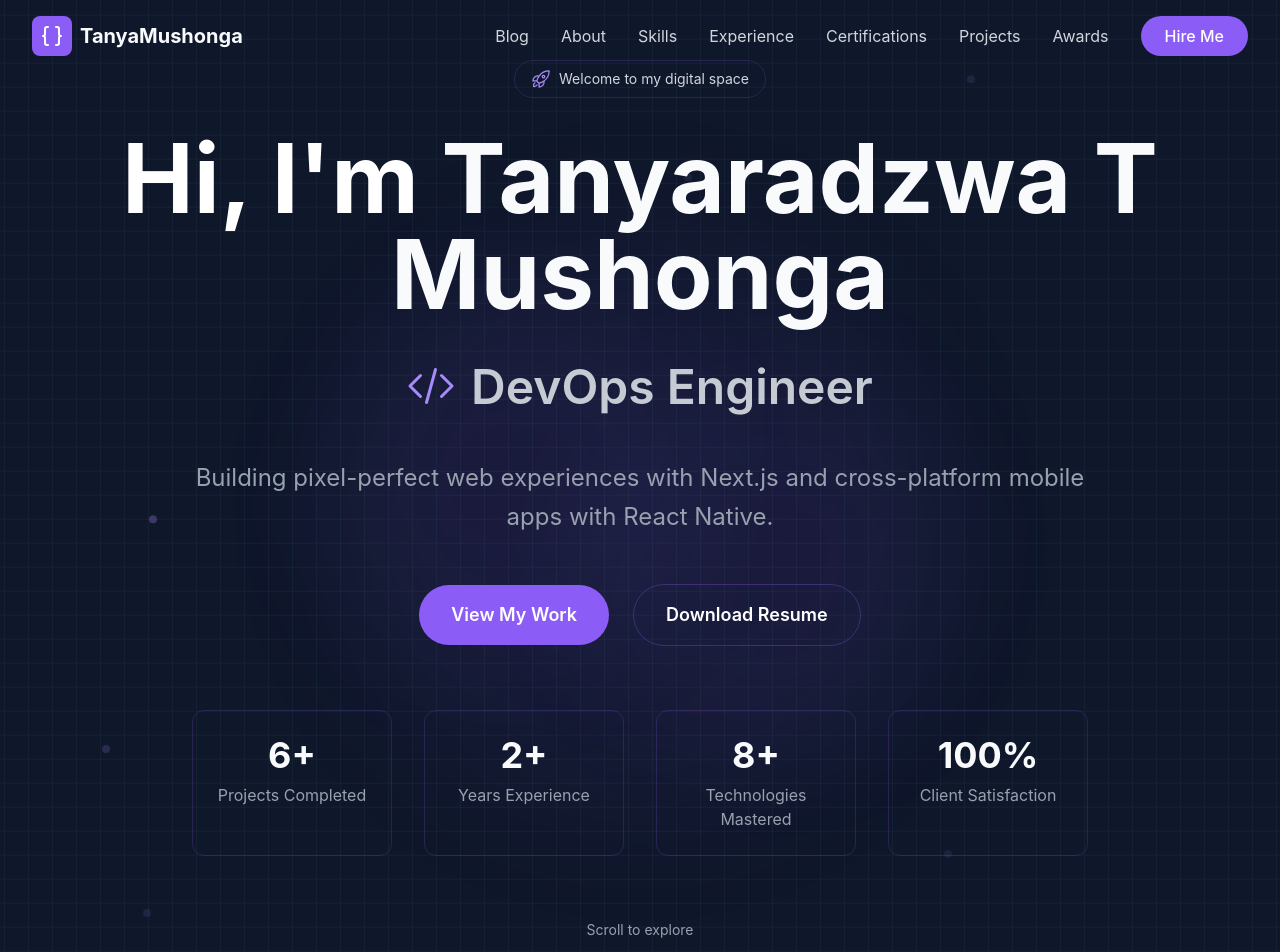
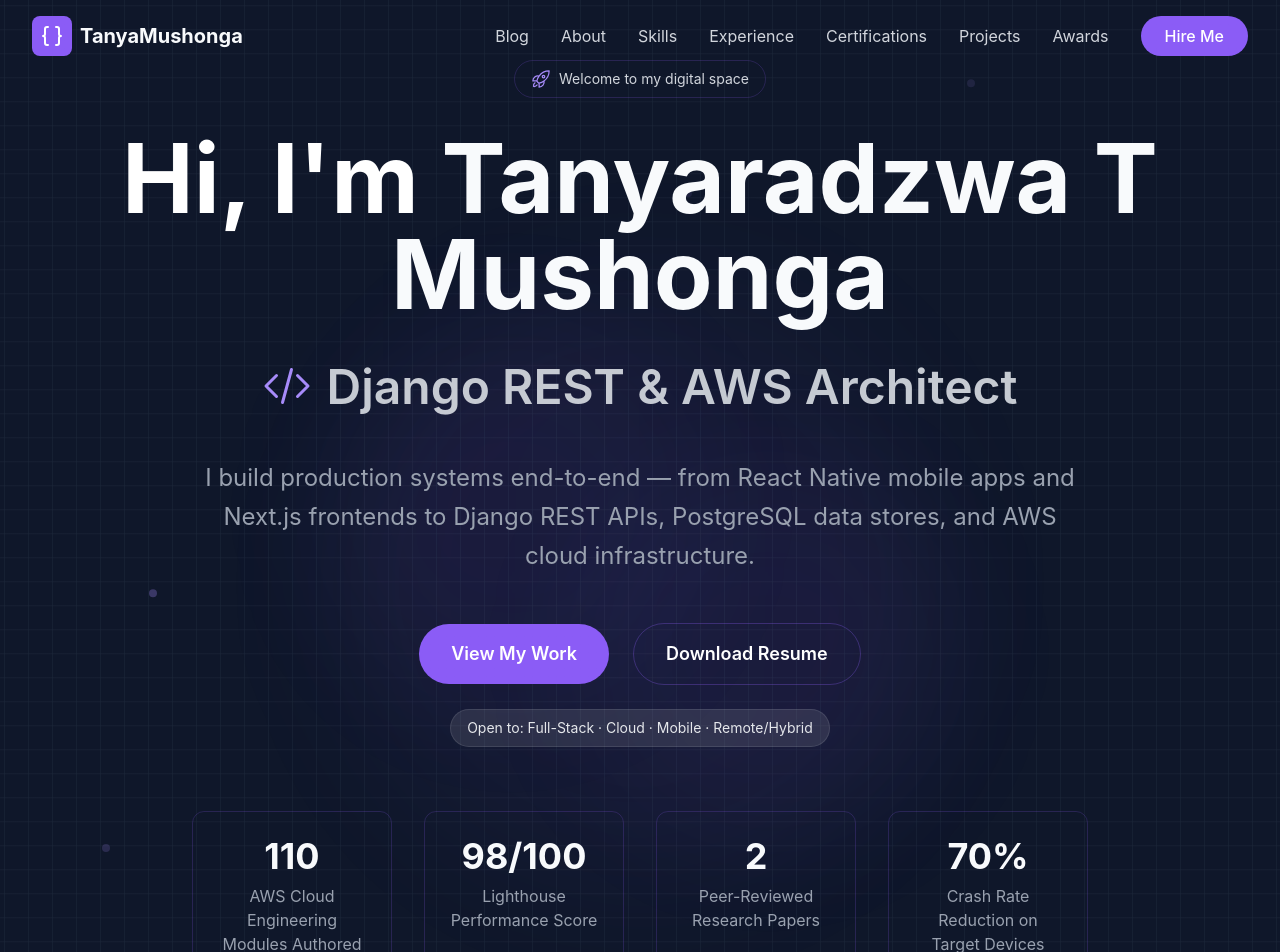
Before and after one commit to TanyaMushonga/tanyaradzwatmushonga-portifolio, a Next.js app: page / in a window 1280 px wide. Shown: the top 952 px of the page. Built offline with nearby package versions, Linux system fonts and the light colour scheme.

Commit message:
feat: Update Hero component to enhance role descriptions and showcase new skills

```diff
--- a/src/app/components/Hero.tsx
+++ b/src/app/components/Hero.tsx
@@ -8,13 +8,12 @@
 import { useEffect, useState } from "react";
 
 const roles = [
-  "Frontend Engineer",
-  "Mobile Specialist",
-  "DevOps Engineer",
-  "Full Stack Developer",
-  "AWS expert",
-  "React Native Developer",
-  "Next.js Architect",
+  "Full-Stack & Cloud Engineer",
+  "End-to-End Platform Builder",
+  "Django REST & AWS Architect",
+  "Software Engineer",
+  "React Native · Next.js · Node.js",
+  "Cloud Infrastructure Specialist",
 ];
 
 const Hero = () => {
@@ -137,13 +136,14 @@
           variants={itemVariants}
           className="text-xl md:text-2xl text-gray-400 max-w-4xl mx-auto mb-12 leading-relaxed"
         >
-          Building pixel-perfect web experiences with Next.js and cross-platform
-          mobile apps with React Native.
+          I build production systems end-to-end — from React Native mobile apps
+          and Next.js frontends to Django REST APIs, PostgreSQL data stores, and
+          AWS cloud infrastructure.
         </motion.p>
 
         <motion.div
           variants={itemVariants}
-          className="flex flex-col sm:flex-row gap-6 justify-center items-center mb-16"
+          className="flex flex-col sm:flex-row gap-6 justify-center items-center mb-6"
         >
           <motion.button
             whileHover={{
@@ -181,13 +181,22 @@
 
         <motion.div
           variants={itemVariants}
+          className="flex flex-wrap justify-center gap-3 mb-16"
+        >
+          <span className="px-4 py-2 rounded-full bg-white/10 text-sm text-gray-200 border border-white/10">
+            Open to: Full-Stack · Cloud · Mobile · Remote/Hybrid
+          </span>
+        </motion.div>
+
+        <motion.div
+          variants={itemVariants}
           className="grid grid-cols-2 md:grid-cols-4 gap-8 max-w-4xl mx-auto mb-16"
         >
           {[
-            { number: "6+", label: "Projects Completed" },
-            { number: "2+", label: "Years Experience" },
-            { number: "8+", label: "Technologies Mastered" },
-            { number: "100%", label: "Client Satisfaction" },
+            { number: "110", label: "AWS Cloud Engineering Modules Authored" },
+            { number: "98/100", label: "Lighthouse Performance Score" },
+            { number: "2", label: "Peer-Reviewed Research Papers" },
+            { number: "70%", label: "Crash Rate Reduction on Target Devices" },
           ].map((stat, index) => (
             <motion.div
               key={index}
```
